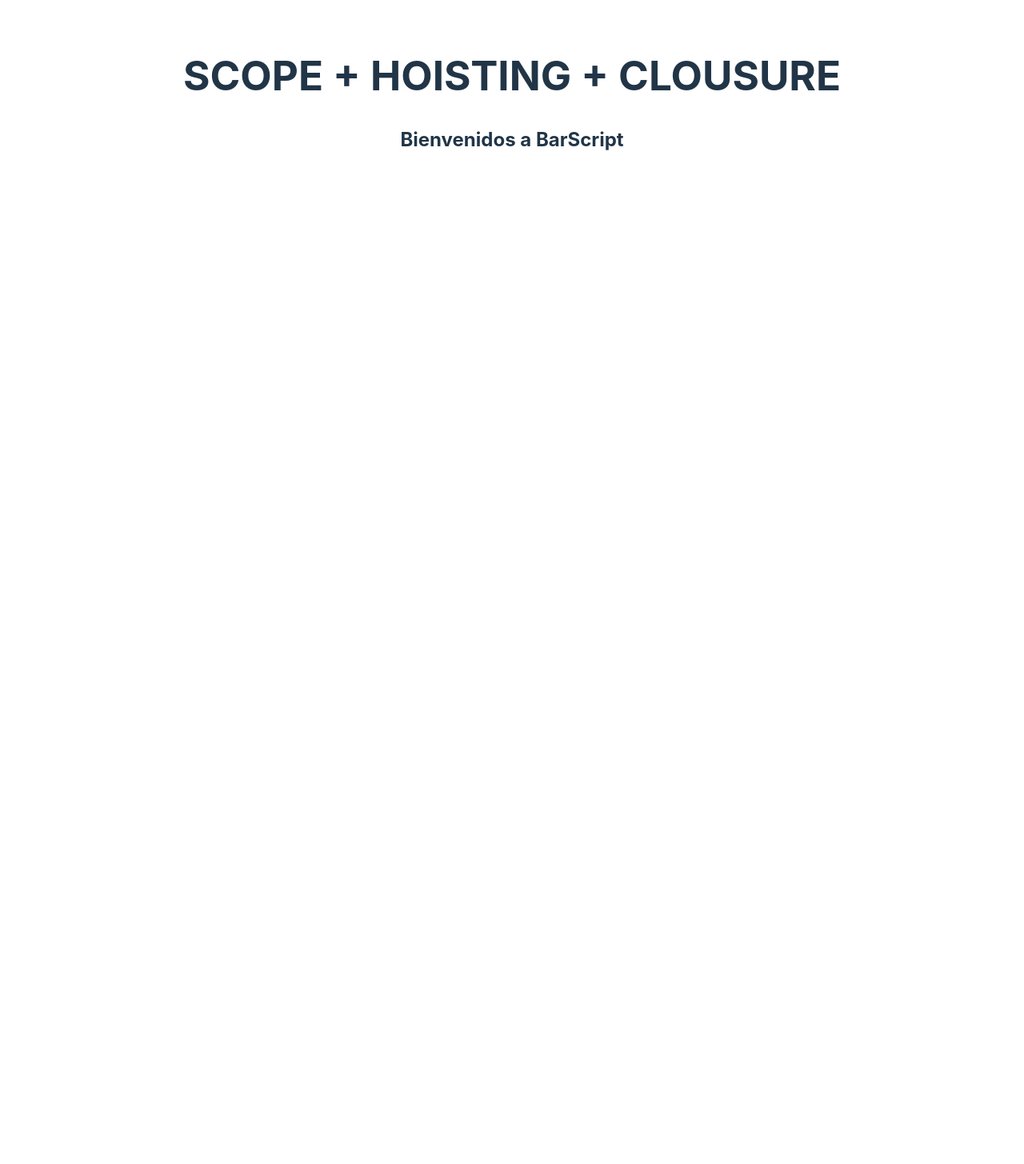
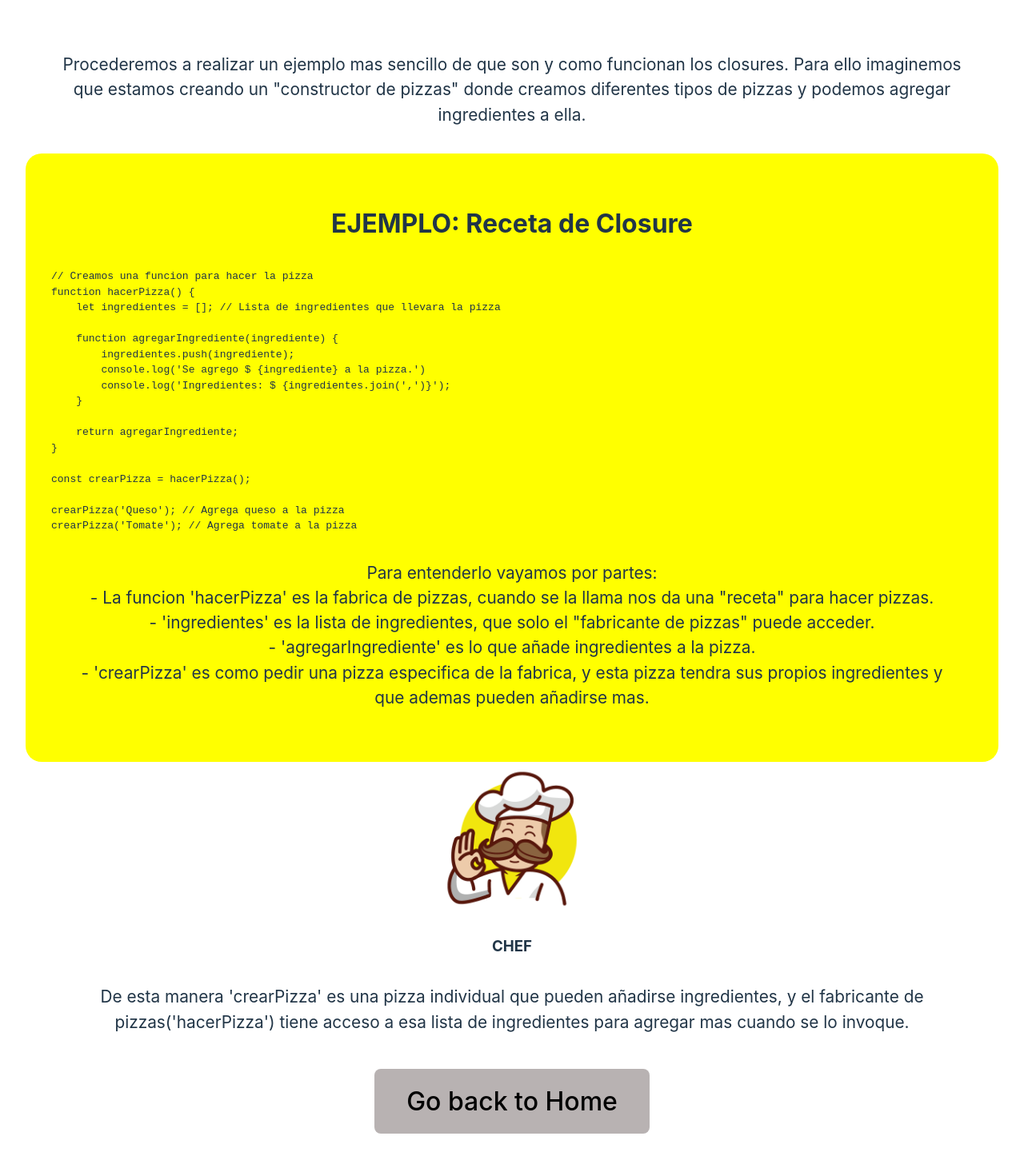
Before and after one commit to benjamontero/javascript-presentation, a React (Vite) app: page /barclosure in a window 1280 px wide. Shown: the top 1456 px of the page at 80% size. Before the commit the page ends 800 px from the top, so only its background shows below. Built offline with nearby package versions, Linux system fonts and the light colour scheme.

Commit message:
pagina barscript closure agregada

```diff
--- a/src/components/BarScript/BarClosure.jsx
+++ b/src/components/BarScript/BarClosure.jsx
@@ -1,10 +1,60 @@
 import React from "react";
+import chefScript from "../../assets/chefscript.png"
+import { Link } from "react-router-dom";
 
 export const BarClosure = () => {
     return (
-      <div>
-        <h1>SCOPE + HOISTING + CLOUSURE </h1>
-        <h2>Bienvenidos a BarScript</h2>
-      </div>
+    <div className="presentation">
+        <p>
+            Procederemos a realizar un ejemplo mas sencillo de que son y como funcionan los closures. Para ello imaginemos que estamos creando un "constructor de pizzas" donde creamos diferentes tipos de pizzas y podemos agregar ingredientes a ella.
+        </p>
+        <div className='card-definition'>
+            <h3>EJEMPLO: Receta de Closure</h3>
+            <div className='code-ejemplo'>
+                <pre>
+                    <code>
+                    {
+                    `// Creamos una funcion para hacer la pizza
+function hacerPizza() {
+    let ingredientes = []; // Lista de ingredientes que llevara la pizza
+
+    function agregarIngrediente(ingrediente) {
+        ingredientes.push(ingrediente);
+        console.log('Se agrego $ {ingrediente} a la pizza.')
+        console.log('Ingredientes: $ {ingredientes.join(',')}');
+    }
+
+    return agregarIngrediente;
+}
+
+const crearPizza = hacerPizza();
+
+crearPizza('Queso'); // Agrega queso a la pizza
+crearPizza('Tomate'); // Agrega tomate a la pizza`
+                    }
+                    </code>
+                </pre>
+            </div>
+            <p>
+                Para entenderlo vayamos por partes: <br/>
+                - La funcion 'hacerPizza' es la fabrica de pizzas, cuando se la llama nos da una "receta" para hacer pizzas. <br/>
+                - 'ingredientes' es la lista de ingredientes, que solo el "fabricante de pizzas" puede acceder. <br/>
+                - 'agregarIngrediente' es lo que añade ingredientes a la pizza. <br/>
+                - 'crearPizza' es como pedir una pizza especifica de la fabrica, y esta pizza tendra sus propios ingredientes y que ademas pueden añadirse mas.
+            </p>
+        </div>
+
+        <div className="scope-card-empleados">
+            <img className="img-logo-barScript" src={chefScript} alt="chef de Barscript" />
+            <h3>CHEF</h3>
+            <p>
+                De esta manera 'crearPizza' es una pizza individual que pueden añadirse ingredientes, y el fabricante de pizzas('hacerPizza') tiene acceso a esa lista de ingredientes para agregar mas cuando se lo invoque.
+            </p>
+        </div>
+
+        <button>
+            <Link to="/">Go back to Home</Link>
+        </button>
+    </div>
     );
   };
--- a/src/pages/Home.jsx
+++ b/src/pages/Home.jsx
@@ -16,7 +16,7 @@ export const Home = () => {
   <div className="card">
     <button><Link to="/scope">Scope</Link></button>
     <button><Link to="/hoisting">Hoisting</Link></button>
-    <button><Link to="/closures">Clousure</Link></button>
+    <button><Link to="/closures">Closure</Link></button>
 
   </div>
   <p className="read-the-docs">
```
